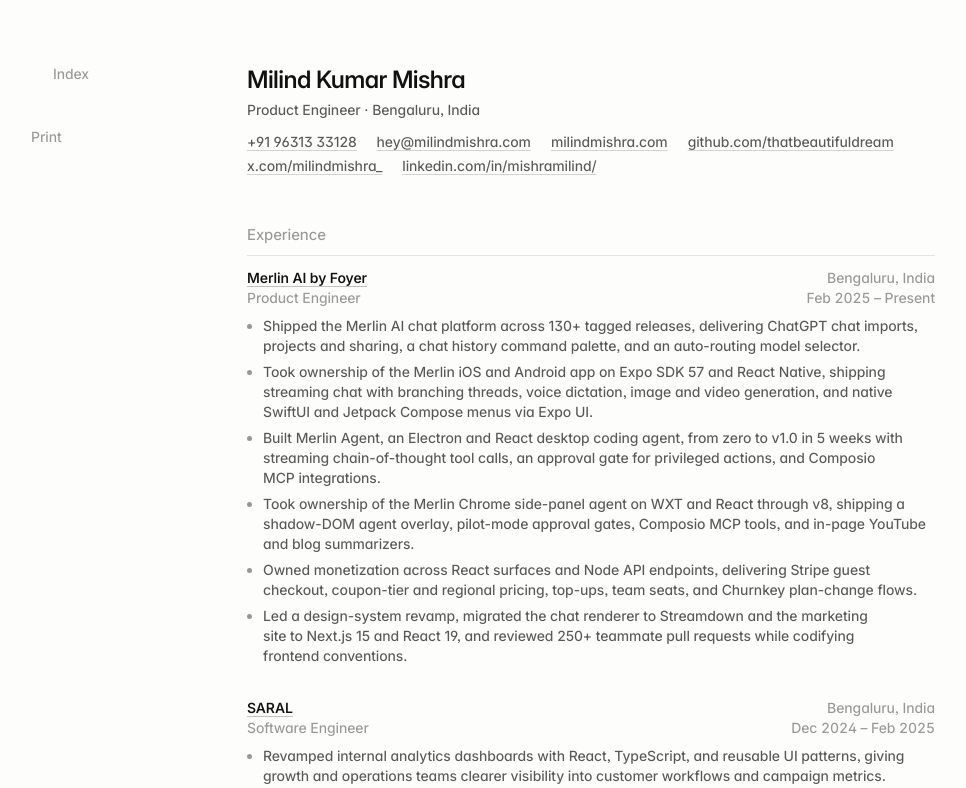
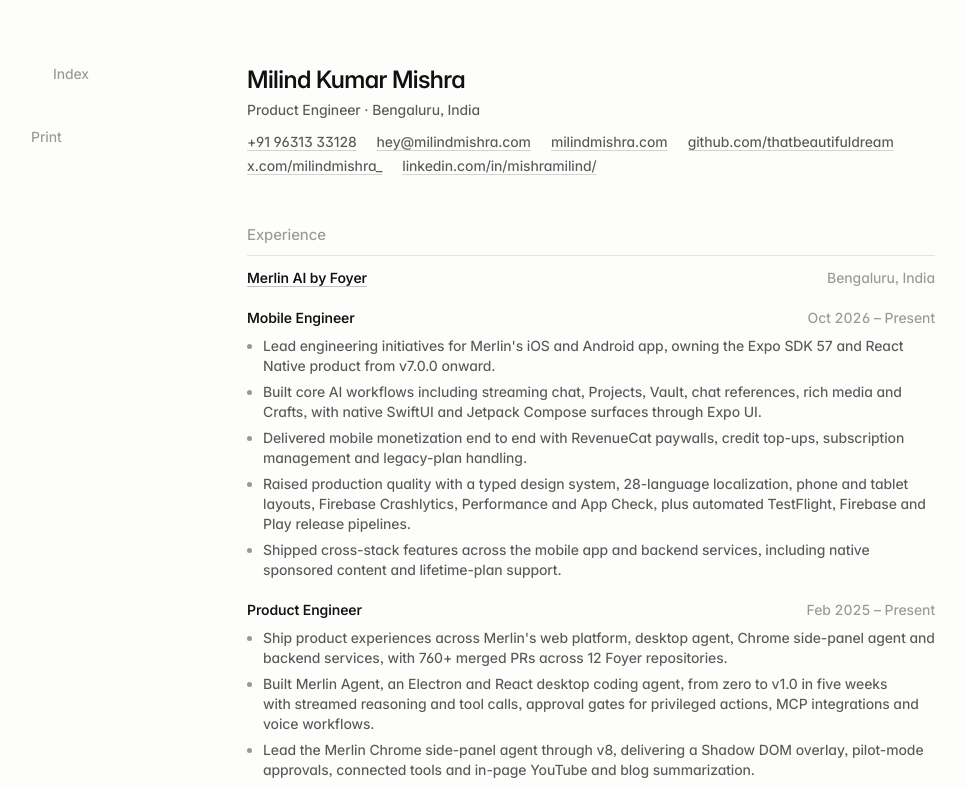
Before and after one commit to thatbeautifuldream/clean-portfolio, a Next.js app: page /resume in a window 1280 px wide. Shown: the top 788 px of the page, without its empty margins (49-1015 px from the left). Built offline with nearby package versions, Linux system fonts and the light colour scheme; some icons are missing.

Commit message:
feat: show both merlin roles

```diff
--- a/app/page.tsx
+++ b/app/page.tsx
@@ -14,9 +14,9 @@
 const work = [
   {
     company: "Merlin AI by Foyer",
-    role: "Product Engineer",
+    role: "Mobile Engineer",
     period: "2025 —",
-    note: "130+ releases. Mostly the web app, then the Chrome extension rewrite that is probably my best work, the Electron agent shipped in 2 weeks, the React Native app I am on now, and Stripe monetization.",
+    note: "The iOS and Android app, alongside the web platform, Chrome side panel, and desktop agent.",
   },
   {
     company: "SARAL",
--- a/app/resume/page.tsx
+++ b/app/resume/page.tsx
@@ -47,63 +47,96 @@
   {
     company: "Merlin AI by Foyer",
     href: "https://www.getmerlin.in/chat",
+    location: "Bengaluru, India",
+    positions: [
+      {
+        role: "Mobile Engineer",
+        period: "Oct 2026 – Present",
+        points: [
+          "Lead engineering initiatives for Merlin's iOS and Android app, owning the Expo SDK 57 and React Native product from v7.0.0 onward.",
+          "Built core AI workflows including streaming chat, Projects, Vault, chat references, rich media and Crafts, with native SwiftUI and Jetpack Compose surfaces through Expo UI.",
+          "Delivered mobile monetization end to end with RevenueCat paywalls, credit top-ups, subscription management and legacy-plan handling.",
+          "Raised production quality with a typed design system, 28-language localization, phone and tablet layouts, Firebase Crashlytics, Performance and App Check, plus automated TestFlight, Firebase and Play release pipelines.",
+          "Shipped cross-stack features across the mobile app and backend services, including native sponsored content and lifetime-plan support.",
+        ],
+      },
+      {
         role: "Product Engineer",
         period: "Feb 2025 – Present",
-    location: "Bengaluru, India",
         points: [
-      "Shipped the Merlin AI chat platform across 130+ tagged releases, delivering ChatGPT chat imports, projects and sharing, a chat history command palette, and an auto-routing model selector.",
-      "Took ownership of the Merlin iOS and Android app on Expo SDK 57 and React Native, shipping streaming chat with branching threads, voice dictation, image and video generation, and native SwiftUI and Jetpack Compose menus via Expo UI.",
-      "Built Merlin Agent, an Electron and React desktop coding agent, from zero to v1.0 in 5 weeks with streaming chain-of-thought tool calls, an approval gate for privileged actions, and Composio MCP integrations.",
-      "Took ownership of the Merlin Chrome side-panel agent on WXT and React through v8, shipping a shadow-DOM agent overlay, pilot-mode approval gates, Composio MCP tools, and in-page YouTube and blog summarizers.",
-      "Owned monetization across React surfaces and Node API endpoints, delivering Stripe guest checkout, coupon-tier and regional pricing, top-ups, team seats, and Churnkey plan-change flows.",
-      "Led a design-system revamp, migrated the chat renderer to Streamdown and the marketing site to Next.js 15 and React 19, and reviewed 250+ teammate pull requests while codifying frontend conventions.",
+          "Ship product experiences across Merlin's web platform, desktop agent, Chrome side-panel agent and backend services, with 760+ merged PRs across 12 Foyer repositories.",
+          "Built Merlin Agent, an Electron and React desktop coding agent, from zero to v1.0 in five weeks with streamed reasoning and tool calls, approval gates for privileged actions, MCP integrations and voice workflows.",
+          "Lead the Merlin Chrome side-panel agent through v8, delivering a Shadow DOM overlay, pilot-mode approvals, connected tools and in-page YouTube and blog summarization.",
+          "Delivered core web experiences including ChatGPT imports, Projects and sharing, command-palette chat history, auto-routing model selection, and image and video generation flows.",
+          "Own monetization across product surfaces and backend services, including Stripe guest checkout, regional and coupon pricing, credit top-ups, team seats and subscription-change flows.",
+          "Led the design-system revamp, moved chat rendering to Streamdown, and helped migrate the marketing platform to Next.js 15 and React 19.",
+          "Built Thine's product and marketing experiences, including high-performance image-sequence storytelling, invite and waitlist flows, analytics and shareable quiz results.",
+          "Reviewed 250+ teammate pull requests and codified engineering conventions that improved consistency, release safety and agent-assisted development.",
+        ],
+      },
     ],
   },
   {
     company: "SARAL",
     href: "https://www.getsaral.com/",
+    location: "Bengaluru, India",
+    positions: [
+      {
         role: "Software Engineer",
         period: "Dec 2024 – Feb 2025",
-    location: "Bengaluru, India",
         points: [
           "Revamped internal analytics dashboards with React, TypeScript, and reusable UI patterns, giving growth and operations teams clearer visibility into customer workflows and campaign metrics.",
           "Built creator content submission and approval workflows, reducing manual coordination across operations, creators, and internal review teams during influencer campaigns.",
         ],
       },
+    ],
+  },
   {
     company: "Proof-of-Skill Protocol",
     href: "https://www.proofofskill.org/",
+    location: "Bengaluru, India",
+    positions: [
+      {
         role: "Founding Product Engineer",
         period: "Jun 2024 – Dec 2024",
-    location: "Bengaluru, India",
         points: [
           "Built the frontend for a 3-sided assessment marketplace across validators, candidates, and recruiters, turning ambiguous 0-to-1 product requirements into launch-ready workflows.",
           "Designed consensus-driven validation, assessment, and review experiences with clear UX states, scalable interaction patterns, and trust-focused decision flows.",
           "Built real-time recording, proctoring, API integrations, and candidate integrity workflows to support reliable remote skill assessment and evaluation.",
         ],
       },
+    ],
+  },
   {
     company: "StartupHire",
     href: "https://www.linkedin.com/company/startuphire/",
+    location: "Remote",
+    positions: [
+      {
         role: "Frontend Engineer, Lead",
         period: "Aug 2023 – Jan 2024",
-    location: "Remote",
         points: [
           "Led frontend delivery for a recruiting workflow SaaS platform, improving candidate pipeline management, hiring operations, and recruiter productivity.",
           "Integrated multiple job boards and application sources into a unified recruiter dashboard, centralizing candidate intake, workflows, and pipeline visibility.",
           "Shipped recruiting automation and GenAI-powered product features from planning to release, supporting recruiter screening, outreach, and pipeline management workflows.",
         ],
       },
+    ],
+  },
   {
     company: "Locus Connect · NYCU",
     href: "https://www.linkedin.com/company/locus-connect/",
+    location: "Hsinchu, Taiwan",
+    positions: [
+      {
         role: "Frontend Engineer",
         period: "Jul 2022 – Jul 2023",
-    location: "Hsinchu, Taiwan",
         points: [
           "Developed real-time 3D indoor maps with React, Three.js, and GSAP, rendering live IoT telemetry through state management and rendering optimizations for a 3D indoor positioning platform.",
           "Improved indoor positioning accuracy from 20 cm to under 10 cm through HDOP optimization, telemetry analysis, and iterative calibration.",
           "Managed production infrastructure with Docker, NGINX, load balancers, and networking configurations to keep real-time visualization environments stable.",
+        ],
+      },
     ],
   },
 ];
@@ -187,8 +220,14 @@
       <section className="flex flex-col gap-y-3 print:gap-y-2">
         <h2 className={eyebrow}>Experience</h2>
         <ol role="list" className="flex flex-col gap-y-8 print:gap-y-3.5">
-          {experience.map((job) => (
-            <li key={job.company} className="not-first:break-inside-avoid">
+          {experience.map((job) => {
+            const several = job.positions.length > 1;
+
+            return (
+              <li
+                key={job.company}
+                className={`flex flex-col not-first:break-inside-avoid ${several ? "gap-y-5 print:gap-y-3" : ""}`}
+              >
                 <div className="flex flex-col break-after-avoid sm:flex-row sm:items-baseline sm:justify-between sm:gap-x-6">
                   <p className={`${body} ${title} min-w-0`}>
                     <a
@@ -202,12 +241,23 @@
                   </p>
                   <p className={`${meta} shrink-0`}>{job.location}</p>
                 </div>
+                {job.positions.map((position) => (
+                  <div
+                    key={position.role}
+                    className="flex flex-col gap-y-2 print:gap-y-1"
+                  >
                     <div className="flex flex-col break-after-avoid sm:flex-row sm:items-baseline sm:justify-between sm:gap-x-6">
-                <p className={`${meta} min-w-0`}>{job.role}</p>
-                <p className={`${meta} shrink-0 tabular-nums`}>{job.period}</p>
+                      <p
+                        className={`${body} min-w-0 ${several ? title : "text-faint"}`}
+                      >
+                        {position.role}
+                      </p>
+                      <p className={`${meta} shrink-0 tabular-nums`}>
+                        {position.period}
+                      </p>
                     </div>
-              <ul className="mt-2 flex list-disc flex-col gap-y-1.5 pl-4 marker:text-faint print:mt-1 print:gap-y-0.5">
-                {job.points.map((point) => (
+                    <ul className="flex list-disc flex-col gap-y-1.5 pl-4 marker:text-faint print:gap-y-0.5">
+                      {position.points.map((point) => (
                         <li
                           key={point}
                           className={`${body} break-inside-avoid text-muted`}
@@ -216,8 +266,11 @@
                         </li>
                       ))}
                     </ul>
+                  </div>
+                ))}
               </li>
-          ))}
+            );
+          })}
         </ol>
       </section>
 
```
Lines whose indentation alone changed are shown as unchanged.
